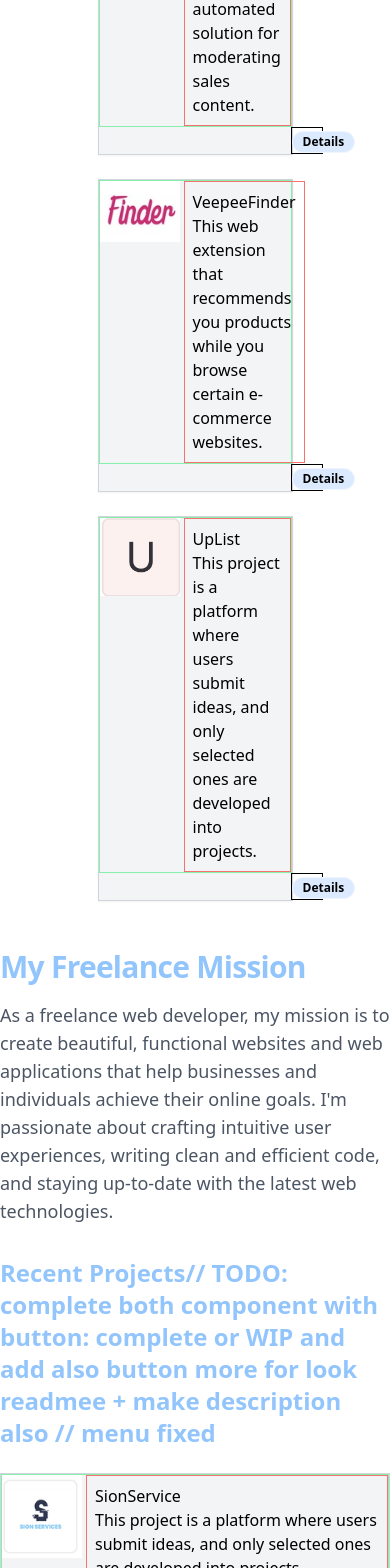
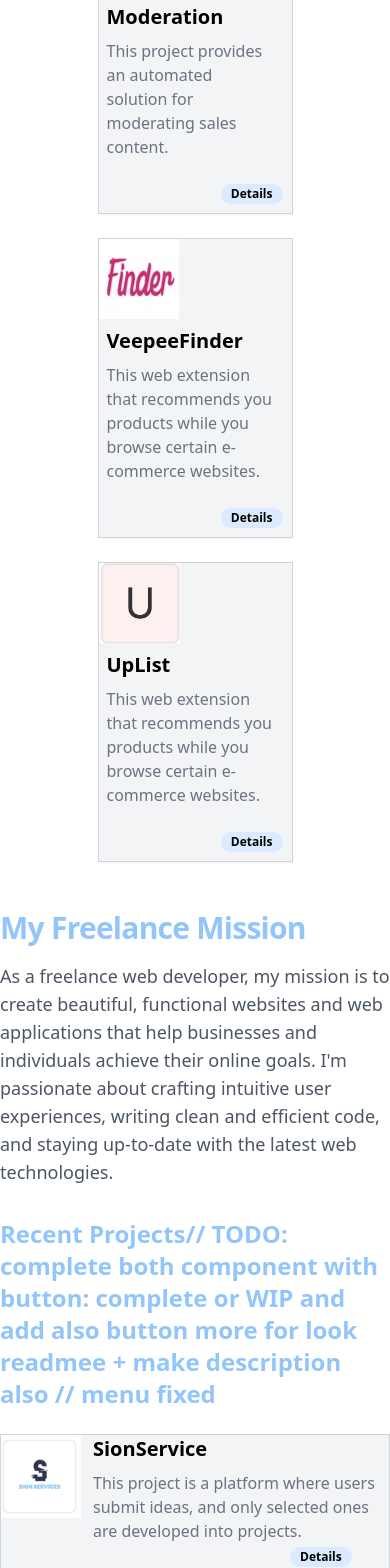
Before and after one commit to guelate/Portfolio, a Next.js app in the folder client/: page / in a window 390 px wide. Shown: the part 1760-3328 px from the top of the page. Built offline with nearby package versions, Linux system fonts and the light colour scheme.

Commit message:
feat(client):to responsive

```diff
--- /dev/null
+++ b/client/app/components/CardRecentProject.tsx
@@ -0,0 +1,45 @@
+import { Badge } from "./ui/badge";
+import { Card } from "./ui/card";
+import Image from "next/image";
+
+
+interface CardRecentProjectProps {
+    id: string;
+    href: string;
+    src: any;
+    alt: string;
+    title: string;
+    description: string;
+  }
+
+export default function CardVeepeeProject({
+    id,
+    src,
+    title,
+    description,
+  }: CardRecentProjectProps) {
+    return (
+      <Card
+        id={id}
+        className="border pb-1 rounded-lg border-gray-300 bg-gray-100"
+      >
+        <div className=" flex gap-1 items-start">
+          <Image src={src} alt="Icon Image" width={80} height={80} />
+          <div className="break-words px-2">
+            <h3 className="mb-2 text-xl font-semibold">{title}</h3>
+            <p className="text-gray-500">{description}</p>
+          </div>
+        </div>
+
+        <div className="group w-1/6 mx-72">
+          <Badge
+            variant="secondary"
+            className="border border-blue-50 bg-blue-100 hover:bg-blue-200 hover:border-blue-300"
+          >
+            Details
+          </Badge>
+          <p className="hidden group-hover:block text-gray-900">ckmwcm</p>
+        </div>
+      </Card>
+    );
+  }
--- a/client/app/components/CardVeepeeProject.tsx
+++ b/client/app/components/CardVeepeeProject.tsx
@@ -1,6 +1,87 @@
+// import Image from "next/image";
+// import { Card } from "./ui/card";
+// import { Badge } from "./ui/badge";
+// import { Info } from "lucide-react";
+
+// interface BadgeProps {
+//   text: string;
+//   bgClass: string;
+//   borderClass: string;
+// }
+
+// interface CardVeepeeProjectProps {
+//   id: string;
+//   href: string;
+//   src: any;
+//   alt: string;
+//   title: string;
+//   description: string;
+//   badges: BadgeProps[];
+// }
+
+// export default function CardVeepeeProject({
+//   id,
+//   src,
+//   title,
+//   description,
+//   badges,
+// }: CardVeepeeProjectProps) {
+//   return (
+//     <Card
+//       id={id}
+//       className="relative border pb-1 pr-1 rounded-lg border-gray-300 bg-gray-100"
+//     >
+//       <div className="flex gap-1 items-start">
+//         <Image src={src} alt="Icon Image" width={80} height={80} />
+//         <div className="break-words px-2">
+//           <h3 className="mb-2 text-xl font-semibold">{title}</h3>
+//           <p className="text-gray-500">{description}</p>
+//         </div>
+
+//         <div className="flex justify-between ml-12 mt-14 items-center group w-16">
+//           <Badge
+//             variant="secondary"
+//             className="border border-blue-50 bg-blue-100 hover:bg-blue-200 hover:border-blue-300 ml-auto relative z-10"
+//           >
+//             Details
+//           </Badge>
+
+//           <div className="absolute hidden group-hover:flex flex-col border border-gray-400 text-gray-700 p-2 z-10 w-3/6 gap-1 -translate-y-16 translate-x-11 rounded-lg bg-gray-200">
+//             <p className="text-lg font-semibold text-gray-700">Stack I used:</p>
+//             <div className="flex gap-1">
+//               {badges.map((badge, index) => (
+//                 <Badge
+//                   key={index}
+//                   variant="secondary"
+//                   className={`${badge.bgClass} ${badge.borderClass} text-white`}
+//                 >
+//                   {badge.text}
+//                 </Badge>
+//               ))}
+//             </div>
+//             <div className="flex items-center gap-1 px-2 mt-1">
+//               <Info className="h-4 w-4" />
+//               <p className="text-gray-500">
+//                 The source code is confidential, sorry 😅
+//               </p>
+//             </div>
+//           </div>
+//         </div>
+//       </div>
+//     </Card>
+//   );
+// }
+
 import Image from "next/image";
 import { Card } from "./ui/card";
 import { Badge } from "./ui/badge";
+import { Info } from "lucide-react";
+
+interface BadgeProps {
+  text: string;
+  bgClass: string;
+  borderClass: string;
+}
 
 interface CardVeepeeProjectProps {
   id: string;
@@ -9,56 +90,58 @@ interface CardVeepeeProjectProps {
   alt: string;
   title: string;
   description: string;
+  badges: BadgeProps[];
 }
+
 export default function CardVeepeeProject({
   id,
-  href,
   src,
   title,
   description,
+  badges,
 }: CardVeepeeProjectProps) {
   return (
-    <Card id={id} className="border rounded-lg border-gray-300 bg-gray-100">
-      <div className="border border-green-300 flex gap-1 items-start">
-        <Image src={src} alt="Icon Image" width={80} height={80} />
-        <div className="border border-red-400 break-words p-2">
-          <h3 className="">{title}</h3>
-          <p className="t">{description}</p>
+    <Card
+      id={id}
+      className="relative border pb-2 pr-2 rounded-lg border-gray-300 bg-gray-100"
+    >
+      <div className="flex flex-col sm:flex-row gap-2 items-start">
+        <Image src={src} alt="Icon Image" width={80} height={80} className="w-20 h-20" />
+        <div className="break-words px-2 flex-1">
+          <h3 className="mb-2 text-xl font-semibold">{title}</h3>
+          <p className="text-gray-500">{description}</p>
         </div>
-      </div>
 
-      <div className="group border border-black w-1/6 mx-48">
-        <Badge
-          variant="secondary"
-          className="border border-blue-50 bg-blue-100 hover:bg-blue-200 hover:border-blue-300"
-        >
-          Details
-        </Badge>
-        <p className="hidden group-hover:block text-gray-900">ckmwcm</p>
+        <div className="flex justify-end sm:justify-between items-center group w-full sm:w-16 mt-4 sm:mt-0">
+          <Badge
+            variant="secondary"
+            className="border border-blue-50 bg-blue-100 hover:bg-blue-200 hover:border-blue-300 ml-0 sm:ml-auto relative z-10"
+          >
+            Details
+          </Badge>
+
+          <div className="absolute hidden group-hover:flex flex-col border border-gray-400 text-gray-700 p-2 z-10 w-full sm:w-3/6 gap-1 -translate-y-16 translate-x-0 sm:translate-x-11 rounded-lg bg-gray-200">
+            <p className="text-lg font-semibold text-gray-700">Stack I used:</p>
+            <div className="flex flex-wrap gap-1">
+              {badges.map((badge, index) => (
+                <Badge
+                  key={index}
+                  variant="secondary"
+                  className={`${badge.bgClass} ${badge.borderClass} text-white`}
+                >
+                  {badge.text}
+                </Badge>
+              ))}
+            </div>
+            <div className="flex items-center gap-1 px-2 mt-1">
+              <Info className="h-4 w-4" />
+              <p className="text-gray-500">
+                The source code is confidential, sorry 😅
+              </p>
+            </div>
+          </div>
+        </div>
       </div>
     </Card>
   );
 }
-
-// <Card id={id} className="border rounded-lg border-gray-300 bg-gray-100">
-
-// <div className="flex items-center gap-5">
-//   <a href={href} className="flex items-start gap-5">
-//     <Image src={src} alt="Icon Image" width={80} height={80} />
-//     <div className="flex flex-col mt-1">
-//       <h3 className="text-xl font-semibold">{title}</h3>
-//       <p className="text-gray-500">{description}</p>
-//     </div>
-//   </a>
-
-//   <div className="group border border-black">
-//     <Badge
-//       variant="secondary"
-//       className="border border-blue-50 bg-blue-100 hover:bg-blue-200 hover:border-blue-300"
-//     >
-//       Details
-//     </Badge>
-//     <p className="hidden group-hover:block text-gray-900">ckmwcm</p>
-//   </div>
-// </div>
-// </Card>
--- a/client/app/components/LayoutHeader.tsx
+++ b/client/app/components/LayoutHeader.tsx
@@ -1,5 +1,6 @@
 import Menu from "./Menu";
 import HomeButton from "./HomeButton";
+import { SVGProps } from "react";
 
 export default function HeaderLayout() {
   return (
--- a/client/app/components/RecentProjects.tsx
+++ b/client/app/components/RecentProjects.tsx
@@ -1,7 +1,7 @@
-import CardVeepeeProject from "./CardVeepeeProject";
 import SionService from "../../public/SionService.png";
 import Metro from "../../public/Metro.png";
 import EnvoitureE from "../../public/EnvoitureE.png";
+import CardRecentProject from "./CardRecentProject";
 
 //TODO: REPLACE START WITH SIGN FOR DONE OR WIP
 export default function RecentProjects() {
@@ -30,7 +30,7 @@ export default function RecentProjects() {
             description also // menu fixed
           </h2>
           <div className="grid grid-cols-1 sm:grid-cols-2 lg:grid-cols-3 gap-6">
-            <CardVeepeeProject
+            <CardRecentProject
             id="SionService"
               href=""
               src={SionService}
@@ -38,7 +38,7 @@ export default function RecentProjects() {
               title="SionService"
               description="This project is a platform where users submit ideas, and only selected ones are developed into projects."
             />
-            <CardVeepeeProject
+            <CardRecentProject
               id="Envoiture"
               href=""
               src={EnvoitureE}
@@ -46,7 +46,7 @@ export default function RecentProjects() {
               title="En voiture"
               description="This project is a platform where users submit ideas, and only selected ones are developed into projects."
               />
-            <CardVeepeeProject
+            <CardRecentProject
               id="Metro"
               href=""
               src={Metro}
--- a/client/app/components/VeepeeExperiment.tsx
+++ b/client/app/components/VeepeeExperiment.tsx
@@ -5,8 +5,45 @@ import UpList from "../../public/UpList.png";
 import IconsSpace4 from "./IconSpace4";
 
 export default function VeepeeExperiment() {
+  const badgeData1 = [
+    { text: "NextJS", bgClass: "bg-gray-700", borderClass: "border-gray-800" },
+    {
+      text: "Typescript",
+      bgClass: "bg-sky-500",
+      borderClass: "border-sky-500",
+    },
+    {
+      text: "PostgreSQL",
+      bgClass: "bg-blue-400",
+      borderClass: "border-blue-500",
+    },
+    {
+      text: "Shadcn /UI",
+      bgClass: "bg-zinc-400",
+      borderClass: "border-zinc-500",
+    },
+  ];
+  const badgeData2 = [
+    {
+      text: "ReactJS",
+      bgClass: "bg-green-700",
+      borderClass: "border-gray-800",
+    },
+    {
+      text: "Javascript",
+      bgClass: "bg-yellow-400",
+      borderClass: "border-yellow-500",
+    },
+
+    {
+      text: "Styled Components",
+      bgClass: "bg-pink-400",
+      borderClass: "border-zinc-500",
+    },
+  ];
+
   return (
-    <div>
+    <div className="">
       <div className="flex justify-center mt-20">
         <IconsSpace4
           src1="https://raw.githubusercontent.com/guelate/Portfolio/main/client/public/IconK8s.png"
@@ -41,14 +78,16 @@ export default function VeepeeExperiment() {
           alt="Project 1"
           title="Moderation"
           description="This project provides an automated solution for moderating sales content."
+          badges={badgeData1}
         />
         <CardVeepeeProject
           id="VeepeeFinder"
-          href="/"
+          href=""
           src={VeepeeFinder}
           alt="Project 2"
           title="VeepeeFinder"
           description="This web extension that recommends you products while you browse certain e-commerce websites."
+          badges={badgeData2}
         />
         <CardVeepeeProject
           id="UpList"
@@ -56,9 +95,115 @@ export default function VeepeeExperiment() {
           src={UpList}
           alt="Project 3"
           title="UpList"
-          description="This project is a platform where users submit ideas, and only selected ones are developed into projects."
+          description="This web extension that recommends you products while you browse certain e-commerce websites."
+          badges={badgeData1}
         />
       </div>
     </div>
   );
 }
+
+// import CardVeepeeProject from "./CardVeepeeProject";
+// import Moderation from "../../public/Moderation.jpg";
+// import VeepeeFinder from "../../public/VeepeeFinder.jpg";
+// import UpList from "../../public/UpList.png";
+// import IconsSpace4 from "./IconSpace4";
+
+// export default function VeepeeExperiment() {
+//   const badgeData1 = [
+//     { text: "NextJS", bgClass: "bg-gray-700", borderClass: "border-gray-800" },
+//     {
+//       text: "Typescript",
+//       bgClass: "bg-sky-500",
+//       borderClass: "border-sky-500",
+//     },
+//     {
+//       text: "PostgreSQL",
+//       bgClass: "bg-blue-400",
+//       borderClass: "border-blue-500",
+//     },
+//     {
+//       text: "Shadcn /UI",
+//       bgClass: "bg-zinc-400",
+//       borderClass: "border-zinc-500",
+//     },
+//   ];
+//   const badgeData2 = [
+//     {
+//       text: "ReactJS",
+//       bgClass: "bg-green-700",
+//       borderClass: "border-gray-800",
+//     },
+//     {
+//       text: "Javascript",
+//       bgClass: "bg-yellow-400",
+//       borderClass: "border-yellow-500",
+//     },
+//     {
+//       text: "Styled Components",
+//       bgClass: "bg-pink-400",
+//       borderClass: "border-zinc-500",
+//     },
+//   ];
+
+//   return (
+//     <div className="flex flex-col items-center">
+//       <div className="md:flex-row justify-center mt-20">
+//         <IconsSpace4
+//           src1="https://raw.githubusercontent.com/guelate/Portfolio/main/client/public/IconK8s.png"
+//           src2="https://raw.githubusercontent.com/guelate/Portfolio/main/client/public/iconPrisma.png"
+//         />
+
+//         <div className="px-4 py-4 text-center">
+//           <h2
+//             id="MyVeepeeExperience"
+//             className="text-3xl font-bold tracking-tighter mb-4 sm:text-4xl md:text-5xl text-blue-300 hover:text-blue-400"
+//           >
+//             My Veepee experience
+//           </h2>
+//           <p className="leading-relaxed text-lg mx-auto md:max-w-2xl text-gray-600">
+//             As a web developer, I&apos;m constantly exploring new technologies
+//             and techniques to push the boundaries of what&apos;s possible on the
+//             web. At Veepee, I&apos;ve had the opportunity to experiment with a
+//             wide range of tools and frameworks, from cutting-edge JavaScript
+//             libraries to innovative design systems.
+//           </p>
+//         </div>
+//         <IconsSpace4
+//           src1="https://raw.githubusercontent.com/guelate/Portfolio/main/client/public/iconNodeJS.png"
+//           src2="https://raw.githubusercontent.com/guelate/Portfolio/main/client/public/IconNextJS.png"
+//         />
+//       </div>
+
+//       <div className="space-y-6 w-full md:w-2/3 lg:w-1/2 px-4 mt-10">
+//         <CardVeepeeProject
+//           id="Moderation"
+//           href=""
+//           src={Moderation}
+//           alt="Project 1"
+//           title="Moderation"
+//           description="This project provides an automated solution for moderating sales content."
+//           badges={badgeData1}
+//         />
+//         <CardVeepeeProject
+//           id="VeepeeFinder"
+//           href=""
+//           src={VeepeeFinder}
+//           alt="Project 2"
+//           title="VeepeeFinder"
+//           description="This web extension that recommends you products while you browse certain e-commerce websites."
+//           badges={badgeData2}
+//         />
+//         <CardVeepeeProject
+//           id="UpList"
+//           href=""
+//           src={UpList}
+//           alt="Project 3"
+//           title="UpList"
+//           description="This web extension that recommends you products while you browse certain e-commerce websites."
+//           badges={badgeData1}
+//         />
+//       </div>
+//     </div>
+//   );
+// }
--- a/client/app/components/footer.tsx
+++ b/client/app/components/footer.tsx
@@ -1,4 +1,4 @@
-import Download from "./iconSvg/download";
+import Download from "./iconSvg/Download";
 import FooterSection1 from "./FooterSection1";
 import FooterSection2 from "./FooterSection2";
 import FooterSection3 from "./FooterSection3";
```
Also changed, not shown: client/app/components/IconSpace4.tsx (+18 -2 lines), client/app/components/ImageMoving.tsx (+17 -2 lines). Lines whose indentation alone changed are shown as unchanged.
